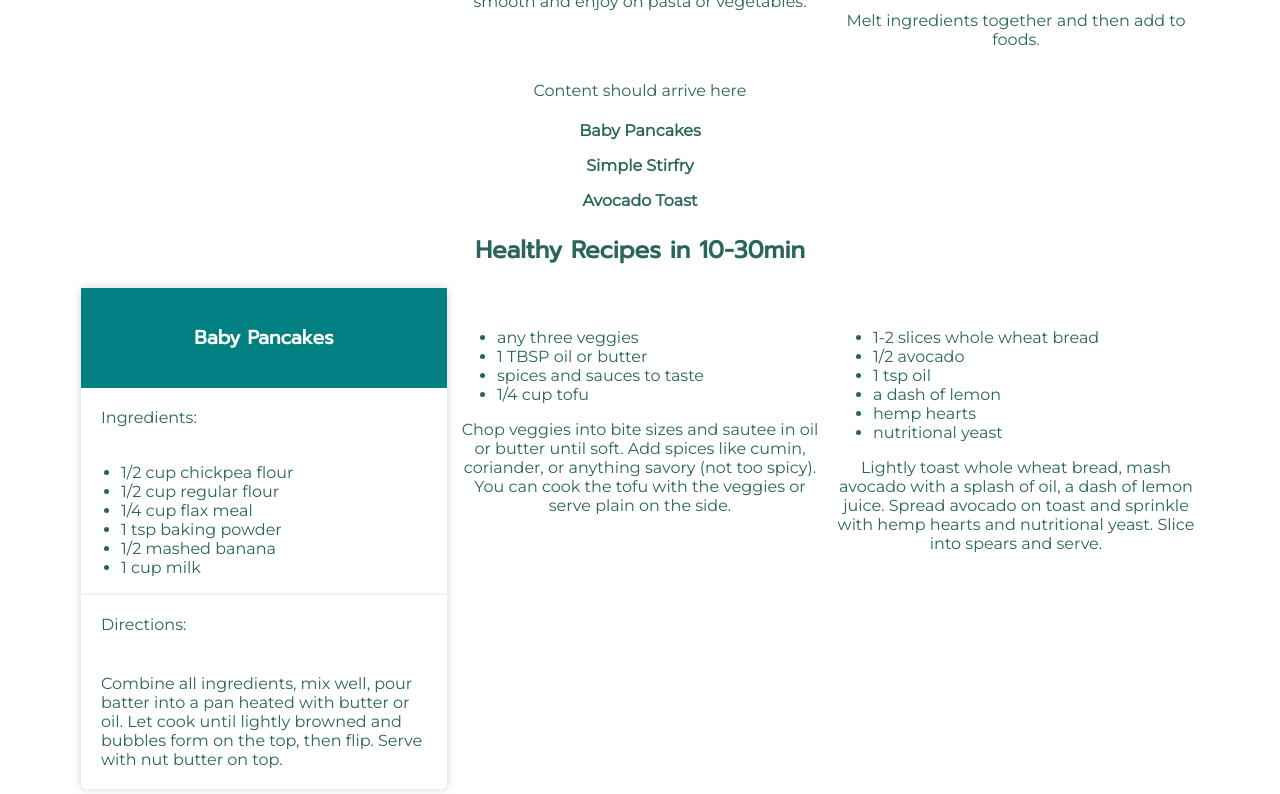
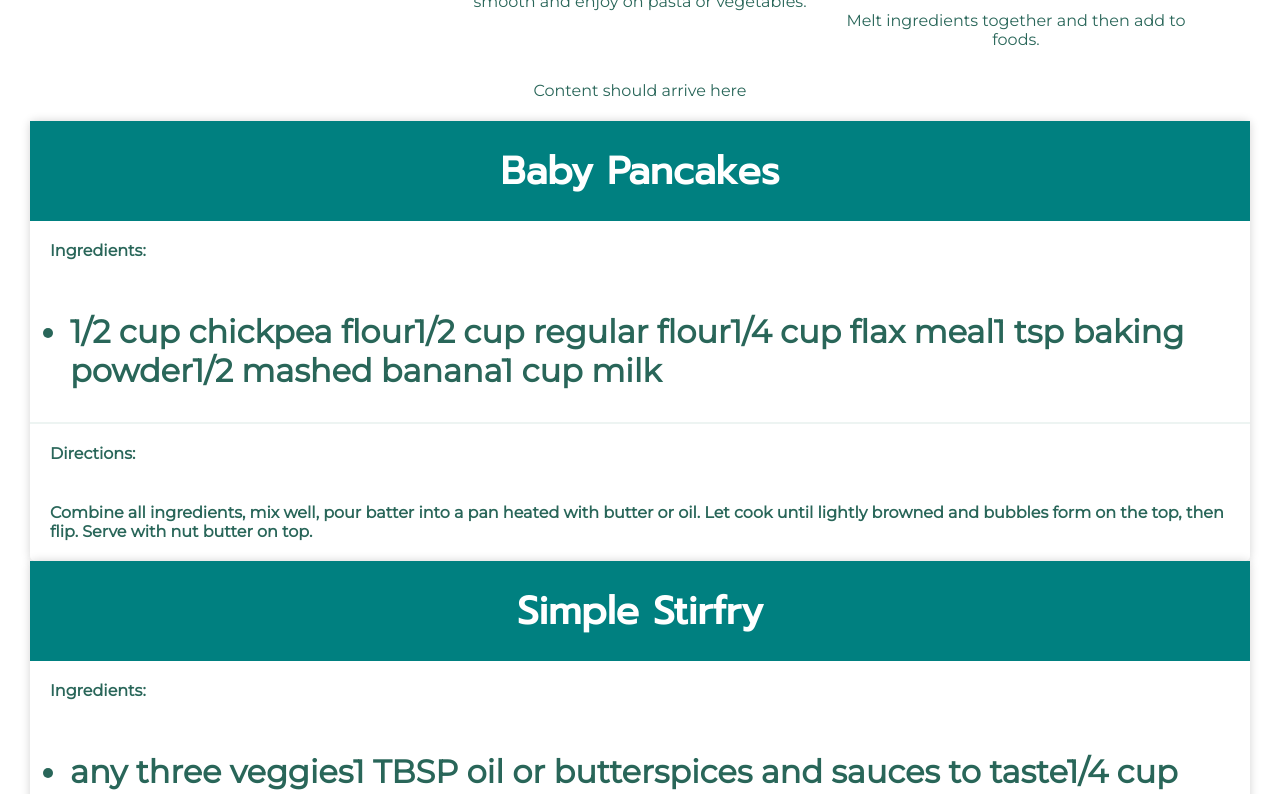
Before and after one commit to snopeks/tinybites, a React (Create React App) app: page /easymeals in a window 1280 px wide. Shown: the part 800-1594 px from the top of the page. Built offline with nearby package versions, Linux system fonts and the light colour scheme; a web font is replaced by a local one.

Commit message:
formatting div for final design

```diff
--- a/src/pages/EasyMeals.js
+++ b/src/pages/EasyMeals.js
@@ -15,7 +15,7 @@ let allRecipes = [
     },
     {
         "title": "Simple Stirfry",
-        "Ingredients": [
+        "ingredients": [
             "any three veggies",
             "1 TBSP oil or butter",
             "spices and sauces to taste",
@@ -25,7 +25,7 @@ let allRecipes = [
     },
     {
         "title": "Avocado Toast",
-        "Ingredients": [
+        "ingredients": [
             "1-2 slices whole wheat bread",
             "1/2 avocado",
             "1 tsp oil",
@@ -42,7 +42,23 @@ class EasyMeals extends Component {
     GenerateRecipes(recipesData){
         let recipeContent = recipesData.map(recipe => {
             console.log(recipe.title)
-            return <p>{recipe.title}</p>
+            return (
+                <div className="recipe">
+                    <div className="recipeImg">
+                        <h3 className="recipeTitle">{recipe.title}</h3>
+                    </div>
+                    <p>Ingredients:</p>
+                    <ul>
+                        <li>
+                            {recipe.ingredients}
+                        </li>
+                    </ul>
+                    <p className="recipeDirections">Directions:</p>
+                    <p>{recipe.directions}</p>
+                </div>
+
+            )
+
         });
         return <h1>{recipeContent}</h1>
     }
```
